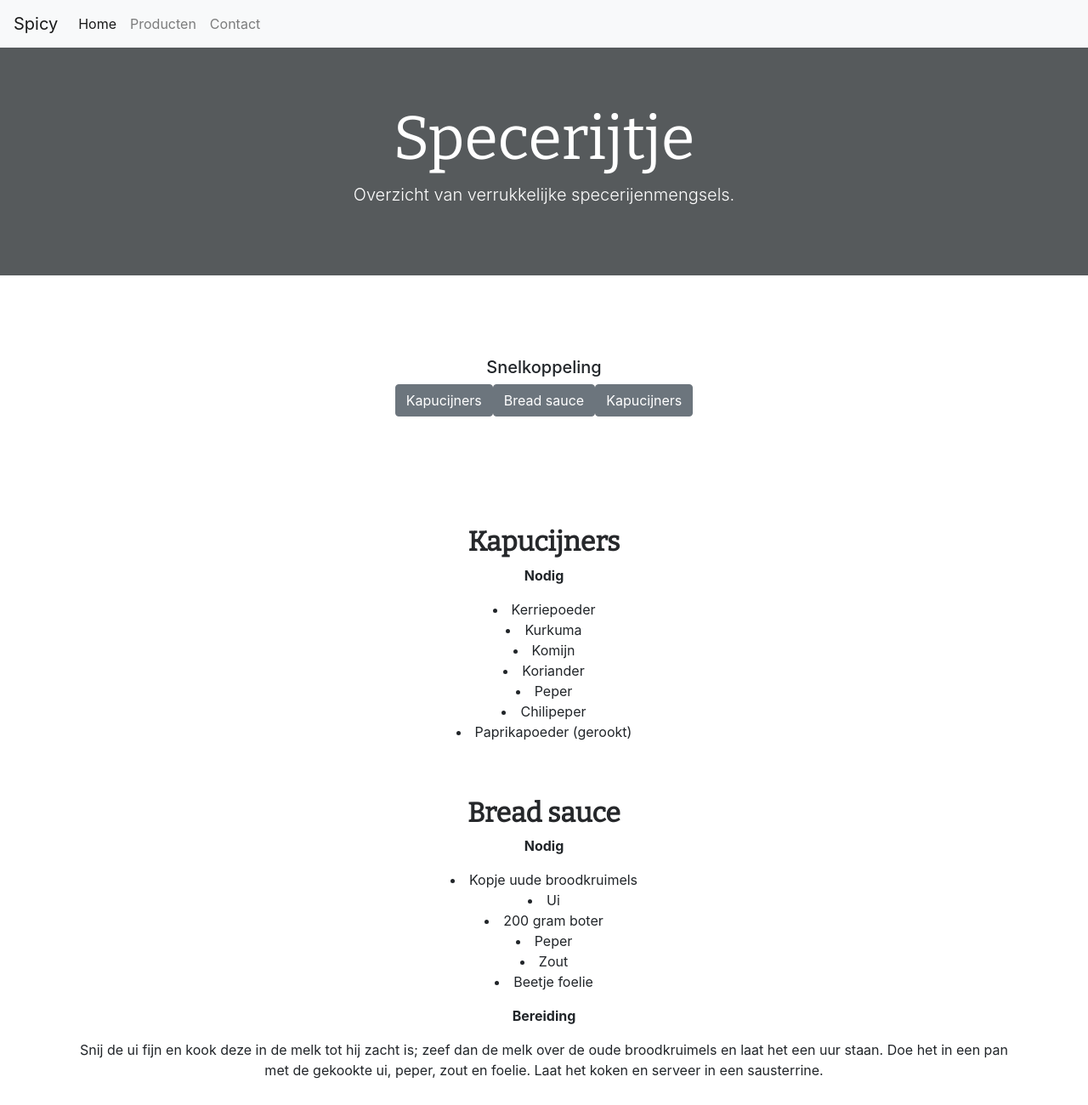
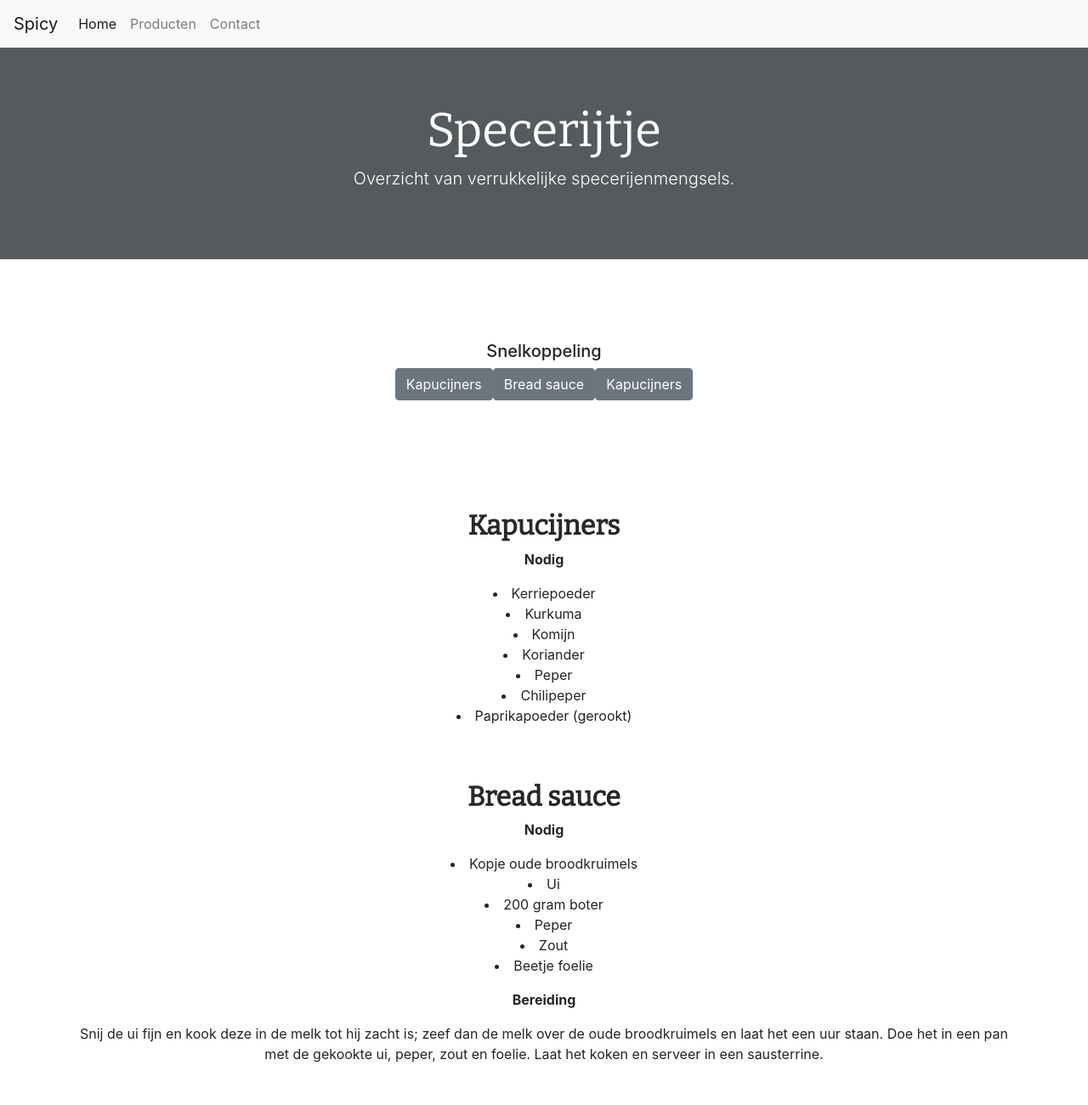
Before and after one commit to BenjamainusK/specerijtje, a plain HTML site: page index.html in a window 1280 px wide. Shown: the top 1300 px of the page at 85% size. Drawn offline with nearby package versions, Linux system fonts and the light colour scheme.

Commit message:
commit on 'master'

```diff
--- a/index.html
+++ b/index.html
@@ -42,7 +42,7 @@
 
     <div class="jumbotron jumbotron-fluid" style="background-color: rgb(86, 90, 92);">
         <div class="container text-center">
-            <h1 class="display-3" style="color: rgb(255, 255, 255); font-family: Bitter"><b>Specerijtje</b></h1>
+            <h1 class="display-4" style="color: rgb(255, 255, 255); font-family: Bitter"><b>Specerijtje</b></h1>
             <p class="lead" style="color: rgb(255, 255, 255);">Overzicht van verrukkelijke specerijenmengsels.</p>
         </div>
     </div>
@@ -74,7 +74,7 @@
 
             <h2 id="Bread_sauce" class="display-5" style="color: rgb(38, 40, 43); font-family: Bitter; margin-top: 2em;"><b>Bread sauce</b></h2>
             <p><b>Nodig</b></p>
-                <li>Kopje uude broodkruimels</li>
+                <li>Kopje oude broodkruimels</li>
                 <li>Ui</li>
                 <li>200 gram boter</li>
                 <li>Peper</li>
```
